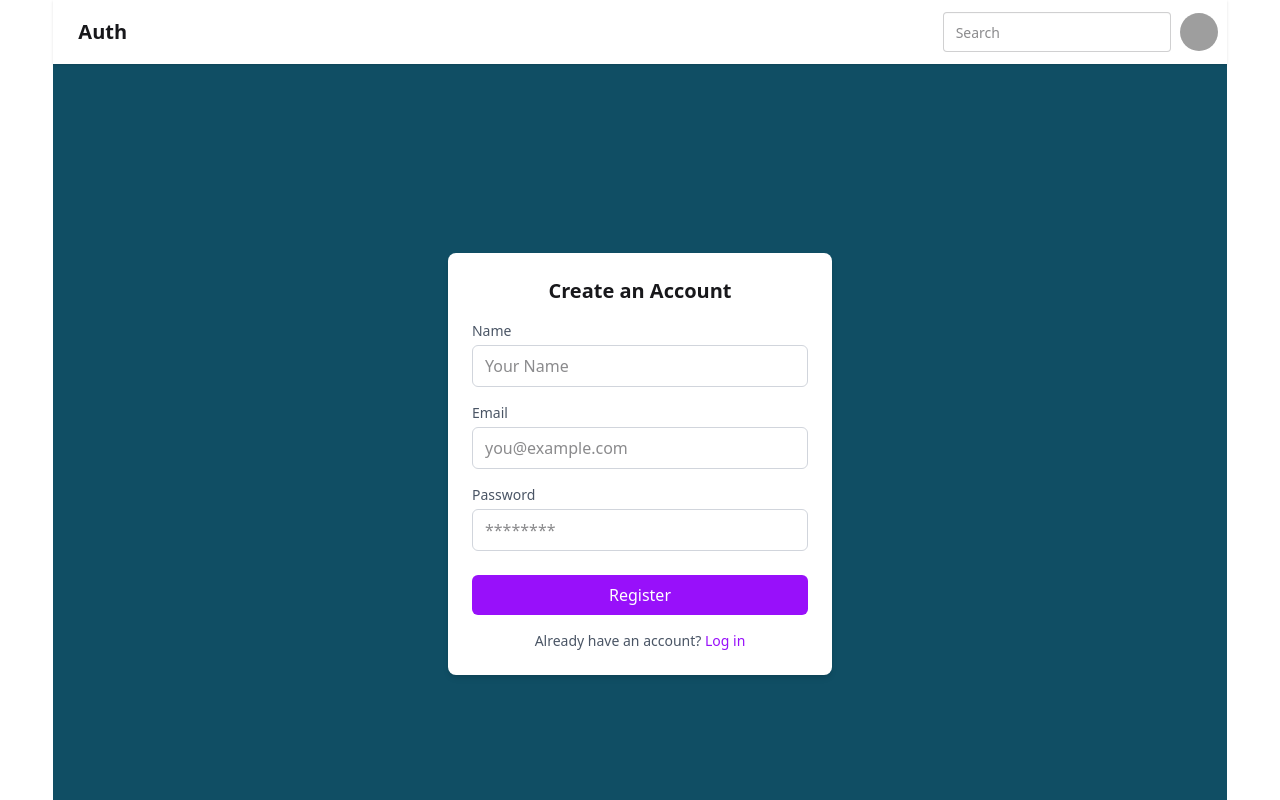
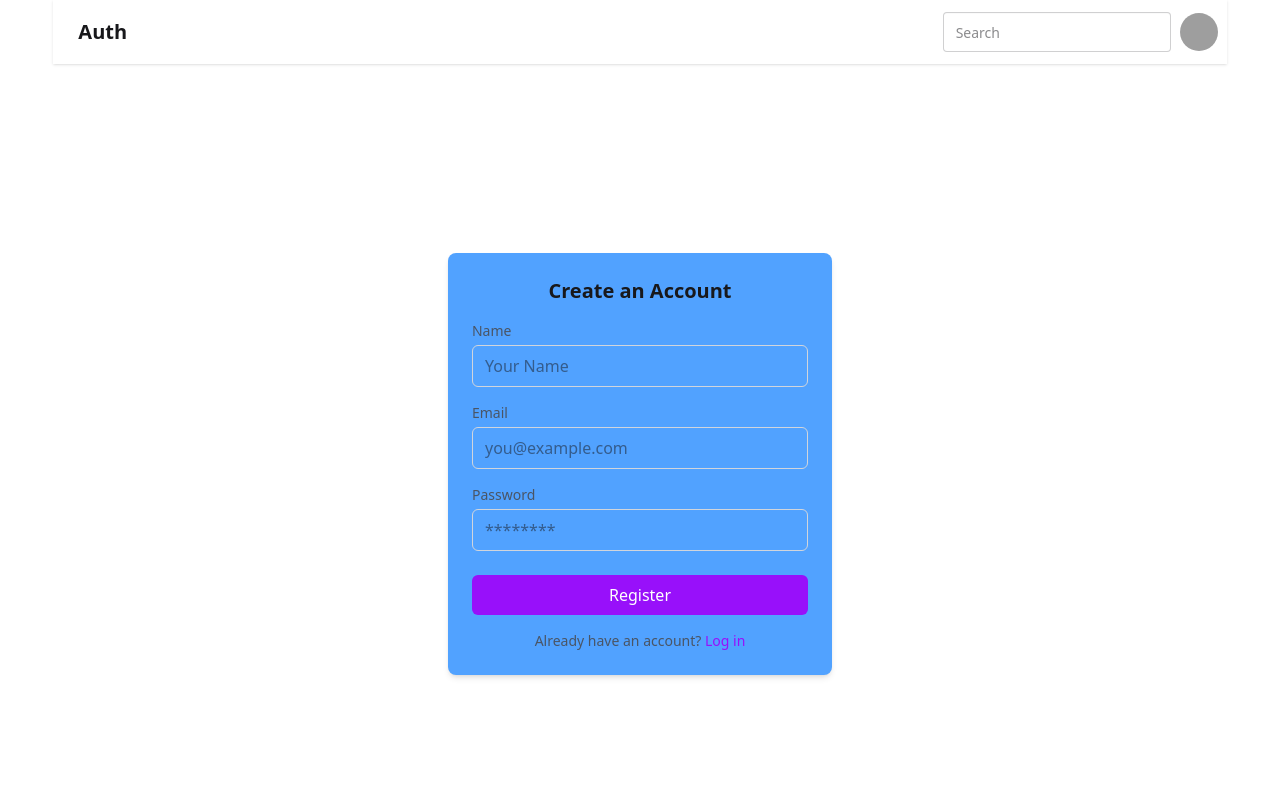
Before and after one commit to Amitkumersarkar/Simple-Auth-Projects, a React (Vite) app: page /register in a window 1280 px wide. Shown: the top 800 px of the page. Built offline with nearby package versions, Linux system fonts and the light colour scheme; grey boxes are pictures that could not be loaded.

Commit message:
added new file

```diff
--- a/package.json
+++ b/package.json
@@ -11,6 +11,7 @@
   },
   "dependencies": {
     "@tailwindcss/vite": "^4.1.10",
+    "firebase": "^11.9.1",
     "localforage": "^1.10.0",
     "match-sorter": "^8.0.3",
     "react": "^19.1.0",
--- a/src/components/Register/Register.jsx
+++ b/src/components/Register/Register.jsx
@@ -1,17 +1,25 @@
 
 const Register = () => {
-
+    const handleRegister = (e) => {
+        e.preventDefault();
+        // console.log(e.target.email.value);
+        const name = e.target.name.value;
+        const email = e.target.email.value;
+        const password = e.target.password.value;
+        console.log(name, email, password);
+    }
     return (
-        <div className="bg-cyan-900 flex items-center justify-center min-h-screen">
-            <div className="bg-white p-6 rounded-lg shadow-md w-full max-w-sm">
+        <div className="bg-dark flex items-center justify-center min-h-screen">
+            <div className="bg-blue-400 p-6 rounded-lg shadow-md w-full max-w-sm">
                 <h1 className="text-xl font-semibold mb-4 text-center">Create an Account</h1>
 
-                <form>
+                <form onSubmit={handleRegister}>
                     <div className="mb-4">
                         <label className="block mb-1 text-sm text-gray-600">Name</label>
                         <input
                             type="text"
                             placeholder="Your Name"
+                            name="name"
                             className="w-full px-3 py-2 border border-gray-300 rounded-md focus:outline-none focus:ring-2 focus:ring-purple-500"
                             required
                         />
@@ -21,6 +29,7 @@ const Register = () => {
                         <label className="block mb-1 text-sm text-gray-600">Email</label>
                         <input
                             type="email"
+                            name="email"
                             placeholder="you@example.com"
                             className="w-full px-3 py-2 border border-gray-300 rounded-md focus:outline-none focus:ring-2 focus:ring-purple-500"
                             required
@@ -31,6 +40,7 @@ const Register = () => {
                         <label className="block mb-1 text-sm text-gray-600">Password</label>
                         <input
                             type="password"
+                            name="password"
                             placeholder="********"
                             className="w-full px-3 py-2 border border-gray-300 rounded-md focus:outline-none focus:ring-2 focus:ring-purple-500"
                             required
```
Also changed, not shown: 1 other file (tests, documents, lock files or other folders).
